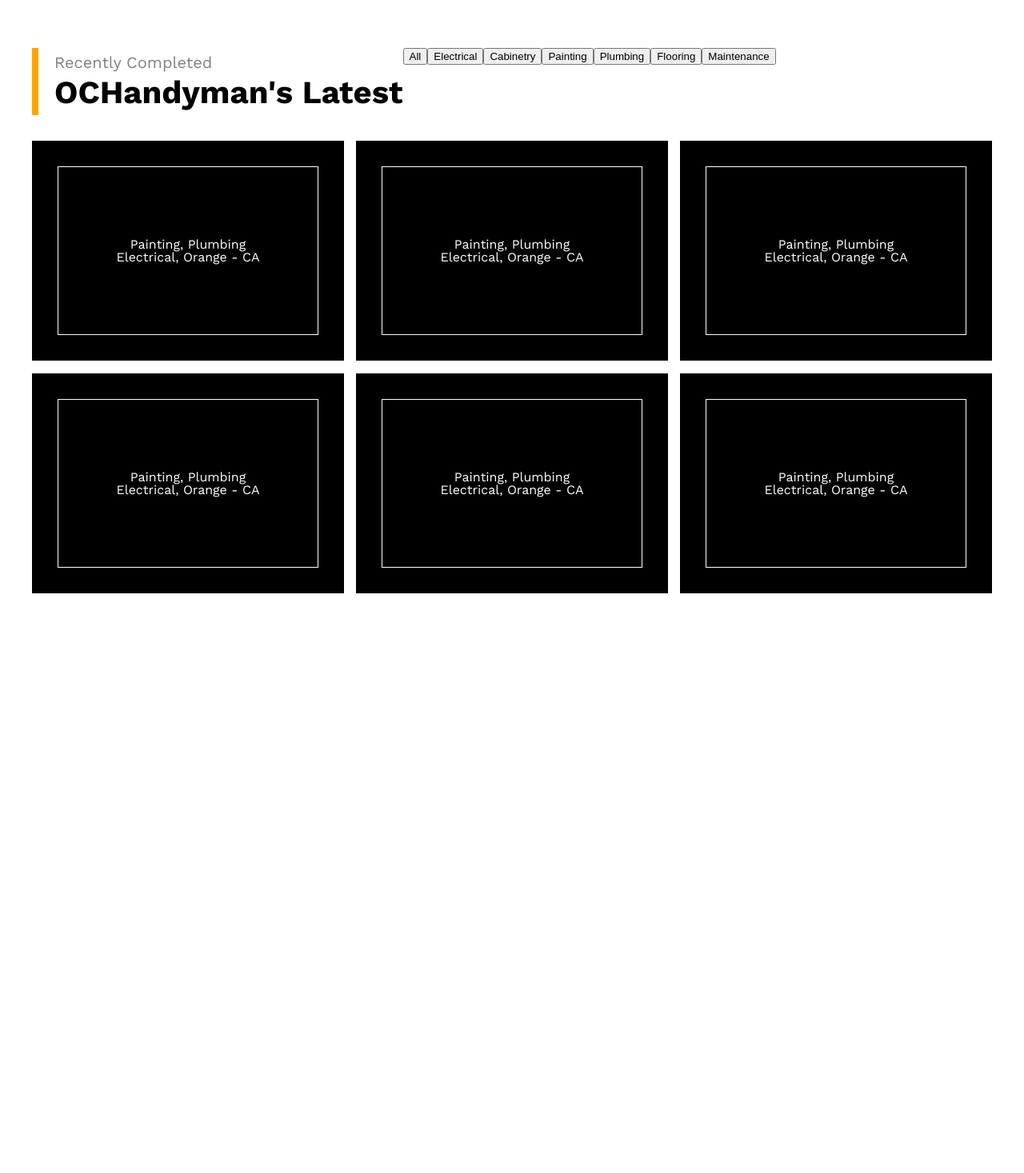
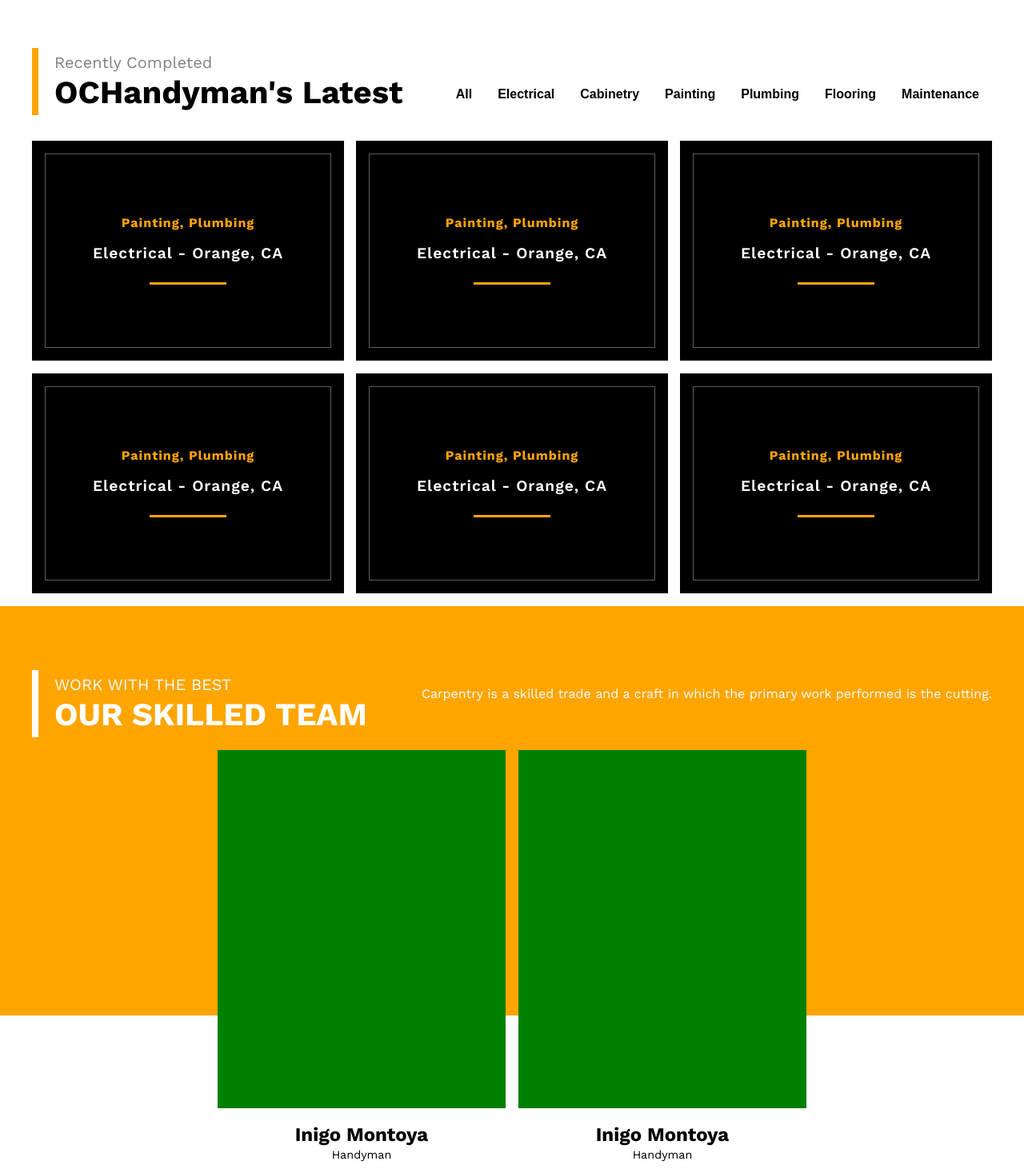
Before and after one commit to Michelobe/oc-handyman, a React (Create React App) app: page / in a window 1280 px wide. Shown: the part 2458-3925 px from the top of the page at 80% size. Before the commit the page ends 3216 px from the top, so only its background shows below. Built offline with nearby package versions, Linux system fonts and the light colour scheme.

Commit message:
Working on the About team section, almost complete, still not optimized for mobile. Committing current changes for this session and pushing to github.

```diff
--- a/src/App.js
+++ b/src/App.js
@@ -5,6 +5,7 @@ import CardSection from './components/CardSection.js';
 import IntroSection from './components/IntroSection.js';
 import SpecialServices from './components/SpecialServices.js';
 import ProjectsSection from './components/ProjectsSection.js';
+import AboutTeam from './components/AboutTeam.js';
 import './scss/App.css';
 
 function App() {
@@ -16,6 +17,7 @@ function App() {
             <IntroSection />
             <SpecialServices />
             <ProjectsSection />
+            <AboutTeam />
         </div>
     );
 }
--- /dev/null
+++ b/src/components/AboutTeam.js
@@ -0,0 +1,37 @@
+import React from 'react';
+
+const AboutTeam = () => {
+    return (
+        <section className='aboutTeam'>
+            <div className='container'>
+                <div className='sectionDownshift'>
+                    <header className='aboutHeader'>
+                        <div className='headerDiv'>
+                            <h4>Work with the Best</h4>
+                            <h2>Our skilled team</h2>
+                        </div>
+                        <div className='headerInfo'>
+                            <p className='columnContent'>
+                                Carpentry is a skilled trade and a craft in which the primary work performed is the cutting.
+                            </p>
+                        </div>
+                    </header>
+                    <div className='teamIntro'>
+                        <div className='teammate'>
+                            <div className='teamPhoto'></div>
+                            <h2>Inigo Montoya</h2>
+                            <h6>Handyman</h6>
+                        </div>
+                        <div className='teammate'>
+                            <div className='teamPhoto'></div>
+                            <h2>Inigo Montoya</h2>
+                            <h6>Handyman</h6>
+                        </div>
+                    </div>
+                </div>
+            </div>
+        </section>
+    );
+};
+
+export default AboutTeam;
--- a/src/components/ProjectsSection.js
+++ b/src/components/ProjectsSection.js
@@ -14,25 +14,25 @@ const ProjectsSection = () => {
                     </header>
                     <ul class='projectsNavBtns'>
                         <li>
-                            <button>All</button>
+                            <button className='projectButton'>All</button>
                         </li>
                         <li>
-                            <button>Electrical</button>
+                            <button className='projectButton'>Electrical</button>
                         </li>
                         <li>
-                            <button>Cabinetry</button>
+                            <button className='projectButton'>Cabinetry</button>
                         </li>
                         <li>
-                            <button>Painting</button>
+                            <button className='projectButton'>Painting</button>
                         </li>
                         <li>
-                            <button>Plumbing</button>
+                            <button className='projectButton'>Plumbing</button>
                         </li>
                         <li>
-                            <button>Flooring</button>
+                            <button className='projectButton'>Flooring</button>
                         </li>
                         <li>
-                            <button>Maintenance</button>
+                            <button className='projectButton'>Maintenance</button>
                         </li>
                     </ul>
                 </nav>
@@ -42,7 +42,8 @@ const ProjectsSection = () => {
                         <div className='tileHoverPopup'>
                             <div className='tileContent'>
                                 <h6>Painting, Plumbing</h6>
-                                <h2>Electrical, Orange - CA</h2>
+                                <h2>Electrical - Orange, CA</h2>
+                                <div className='tileBottomBorder'></div>
                             </div>
                         </div>
                     </div>
@@ -51,7 +52,8 @@ const ProjectsSection = () => {
                         <div className='tileHoverPopup'>
                             <div className='tileContent'>
                                 <h6>Painting, Plumbing</h6>
-                                <h2>Electrical, Orange - CA</h2>
+                                <h2>Electrical - Orange, CA</h2>
+                                <div className='tileBottomBorder'></div>
                             </div>
                         </div>
                     </div>
@@ -60,7 +62,8 @@ const ProjectsSection = () => {
                         <div className='tileHoverPopup'>
                             <div className='tileContent'>
                                 <h6>Painting, Plumbing</h6>
-                                <h2>Electrical, Orange - CA</h2>
+                                <h2>Electrical - Orange, CA</h2>
+                                <div className='tileBottomBorder'></div>
                             </div>
                         </div>
                     </div>
@@ -69,7 +72,8 @@ const ProjectsSection = () => {
                         <div className='tileHoverPopup'>
                             <div className='tileContent'>
                                 <h6>Painting, Plumbing</h6>
-                                <h2>Electrical, Orange - CA</h2>
+                                <h2>Electrical - Orange, CA</h2>
+                                <div className='tileBottomBorder'></div>
                             </div>
                         </div>
                     </div>
@@ -78,7 +82,8 @@ const ProjectsSection = () => {
                         <div className='tileHoverPopup'>
                             <div className='tileContent'>
                                 <h6>Painting, Plumbing</h6>
-                                <h2>Electrical, Orange - CA</h2>
+                                <h2>Electrical - Orange, CA</h2>
+                                <div className='tileBottomBorder'></div>
                             </div>
                         </div>
                     </div>
@@ -87,7 +92,8 @@ const ProjectsSection = () => {
                         <div className='tileHoverPopup'>
                             <div className='tileContent'>
                                 <h6>Painting, Plumbing</h6>
-                                <h2>Electrical, Orange - CA</h2>
+                                <h2>Electrical - Orange, CA</h2>
+                                <div className='tileBottomBorder'></div>
                             </div>
                         </div>
                     </div>
--- a/src/scss/App.css
+++ b/src/scss/App.css
@@ -7,6 +7,7 @@
 @import './components/introSection.css';
 @import './components/specialServices.css';
 @import './components/projectsSection.css';
+@import './components/aboutTeam.css';
 
 body{
     font-family: 'Work Sans', sans-serif;
--- /dev/null
+++ b/src/scss/components/aboutTeam.css
@@ -0,0 +1,72 @@
+
+
+
+.aboutTeam {
+    background-color: orange;
+    height:32rem;
+    position: relative;
+}
+.aboutTeam .sectionDownshift{
+    position: relative;
+    top: 5rem;
+}
+
+/* TEAM HEADER */
+.aboutTeam .aboutHeader {
+    display: flex;
+    flex-flow: row;
+    justify-content: space-between;
+    align-items: center;
+    color: white;
+}
+.aboutTeam .headerDiv {
+    border-left: 0.5rem solid white;
+    margin-bottom: 1rem;
+}
+.aboutTeam .headerDiv > h4 {
+    font-size: 1.25rem;
+    color: white;
+    padding: 0.5rem 0 0.25rem 1.25rem;
+    text-transform: uppercase;
+}
+.aboutTeam .headerDiv > h2 {
+    font-size: 2.5rem;
+    padding: 0.25rem 0 0.5rem 1.25rem;
+    font-weight: bold;
+    text-transform: uppercase;
+    color: white;
+}
+.aboutTeam .headerInfo{
+    margin-bottom: 2.5rem;
+}
+.aboutTeam .headerInfo > .columnContent{
+    line-height: 1.5;
+}
+
+/* TEAM CONTENT */
+.aboutTeam .teamIntro{
+    display: flex;
+    flex-flow: row;
+    justify-content: center;
+    height: 35rem;
+}
+.aboutTeam .teamIntro .teammate{
+    margin: 0 .5rem;
+    width: 30%;
+    display: flex;
+    flex-flow: column;
+    align-items: center;
+}
+.aboutTeam .teamIntro .teammate .teamPhoto{
+    width: 100%;
+    height: 80%;
+    background: green;
+}
+.aboutTeam .teamIntro .teammate > h2{
+    font-size: 1.5rem;
+    font-weight: bold;
+    margin: 1.3rem 0 .35rem 0;
+}
+.aboutTeam .teamIntro .teammate > h6{
+    font-size: .9rem;
+}
--- a/src/scss/components/projectsSection.css
+++ b/src/scss/components/projectsSection.css
@@ -1,9 +1,12 @@
 
-/* NAV */
+/* NAVBAR */
 .projectsSection .projectsNav {
     display: flex;
     flex-flow: row;
+    justify-content: space-between;
 }
+
+/* NAV HEADER */
 .projectsSection .projectsHeader {
     border-left: 0.5rem solid orange;
     margin-bottom: 2rem;
@@ -18,9 +21,20 @@
     padding: 0.25rem 0 0.5rem 1.25rem;
     font-weight: bold;
 }
+
+/* NAV BUTTONS */
 .projectsSection .projectsNavBtns {
     display: flex;
     flex-flow: row;
+    align-items: center;
+}
+.projectsSection .projectsNavBtns .projectButton {
+    border: none;
+    background-color: transparent;
+    padding: .5rem 1rem;
+    border-radius: 5px;
+    font-size: 1rem;
+    font-weight: bold;
 }
 
 /* TILES */
@@ -36,6 +50,7 @@
     color: white;
     margin-bottom: 1rem;
 }
+/* BACKGROUND */
 .projectsSection .projectTiles .projectTile .tilePhoto{
     position: absolute;
     width: 100%;
@@ -43,6 +58,7 @@
     background: black;
     z-index: -1;
 }
+/* HOVER TILE INFORMATION */
 .projectsSection .projectTiles .projectTile .tileHoverPopup{
     width: 100%;
     height: 100%;
@@ -51,11 +67,31 @@
     z-index: 6;
 }
 .projectsSection .projectTiles .projectTile .tileHoverPopup .tileContent{
-    margin: 2rem;
-    border: 1px solid white;
+    margin: 1rem;
+    border: 1px solid rgba(255, 255, 255, 0.365);
     width: 100%;
     display: flex;
     flex-flow: column;
     justify-content: center;
     align-items: center;
 }
+.projectsSection .projectTiles .projectTile .tileHoverPopup .tileContent > h6{
+    margin-bottom: 1.2rem;
+    font-weight: bold;
+    letter-spacing: 1px;
+    font-size: 1rem;
+    color: orange;
+}
+.projectsSection .projectTiles .projectTile .tileHoverPopup .tileContent > h2{
+    margin-bottom: 1.2rem;
+    font-weight: 600;
+    letter-spacing: 1px;
+    font-size: 1.2rem;
+}
+
+/* BOTTOM BORDER */
+.projectsSection .projectTiles .projectTile .tileBottomBorder{
+    width: 6rem;
+    height: .5rem;
+    border-bottom: 3px solid orange;
+}
```
